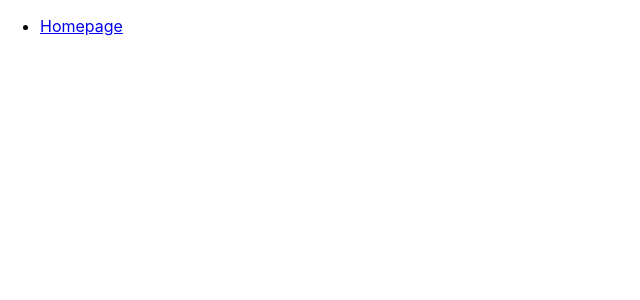
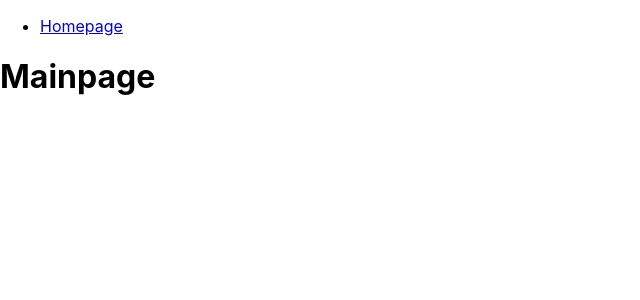
Before and after one commit to smas0900/LoginPage, a React (Create React App) app in the folder my-app/: page /mainpage in a window 1280 px wide. Before the commit this address had no page. Shown: the top 300 px of the page, without its empty margins (0-640 px from the left). Built offline with nearby package versions, Linux system fonts and the light colour scheme.

Commit message:
Add homepage

```diff
--- a/my-app/src/App.js
+++ b/my-app/src/App.js
@@ -2,6 +2,7 @@ import { Link, Route, Routes } from "react-router-dom";
 import { Homepage } from "./components/Homepage";
 import Login from "./components/Login";
 import SignUp from "./components/signup";
+import Mainpage from "./components/Mainpage";
 
 function App() {
   return (
@@ -17,6 +18,7 @@ function App() {
         <Route path="/Login" element={<Login />} />
         <Route path="/signup" element={<SignUp />} />
         <Route path="/" element={<Homepage />} />
+        <Route path="/mainpage" element={<Mainpage />} />
       </Routes>
     </>
   );
--- a/my-app/src/components/Homepage.js
+++ b/my-app/src/components/Homepage.js
@@ -1,14 +1,12 @@
 import React from "react";
 import { Link, Redirect } from "react-router-dom";
-import Login from "./Login";
-import SignUp from "./signup";
 
 export function Homepage() {
   return (
     <>
       <div>
         <h2>Welcome to the Homepage!</h2>
-        <p>This is the main page of your application.</p>
+        <p>This is the main page of application.</p>
         <Link to="/Login">Go to Login</Link>
         <br />
         <Link to="/signup">Go to Sign Up</Link>
--- a/my-app/src/components/Login.jsx
+++ b/my-app/src/components/Login.jsx
@@ -1,6 +1,8 @@
 import React, { useState } from "react";
+import { useNavigate } from "react-router-dom";
 
 const Login = () => {
+  const navigate = useNavigate();
   const [credentials, setCredentials] = useState({
     username: "",
     email: "",
@@ -29,7 +31,7 @@ const Login = () => {
 
     if (matchingUser) {
       console.log("Login Successful:", matchingUser);
-      alert("Login Successful");
+      navigate("/Mainpage");
     } else {
       alert("Invalid email or password");
     }
--- /dev/null
+++ b/my-app/src/components/Mainpage.jsx
@@ -0,0 +1,9 @@
+function Mainpage() {
+  return (
+    <>
+      <h1>Mainpage</h1>
+    </>
+  );
+}
+
+export default Mainpage;
```
